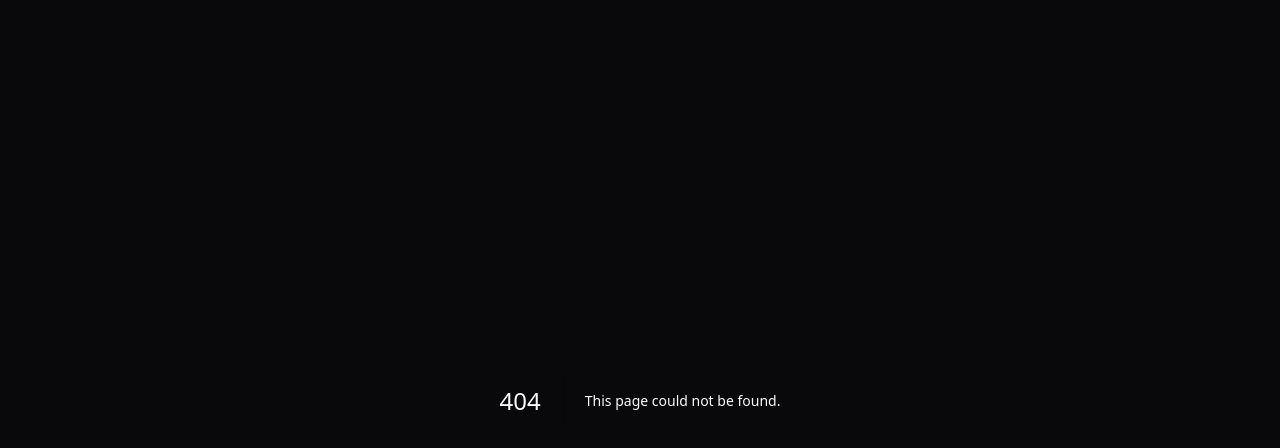
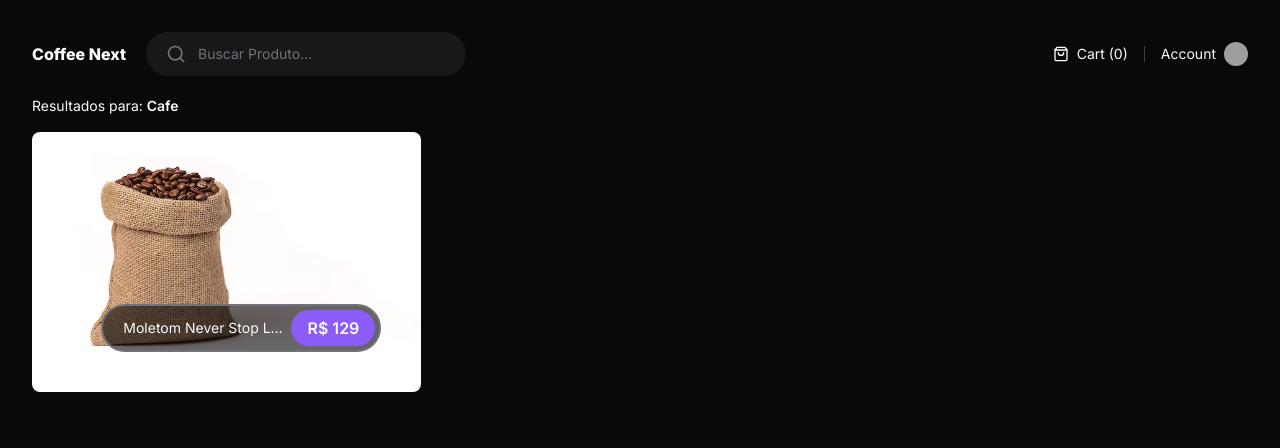
Before and after one commit to orpinelli/coffee-next, a Next.js app: page /search in a window 1280 px wide. Before the commit this address had no page. Shown: the top 448 px of the page. Built offline with nearby package versions, Linux system fonts and the light colour scheme; grey boxes are pictures that could not be loaded.

Commit message:
feat: page Search

```diff
--- a/src/app/(store)/(home)/page.tsx
+++ b/src/app/(store)/(home)/page.tsx
@@ -21,7 +21,7 @@ export default async function Home() {
   const [highlightedProduct, ...otherProducts] = await getFeaturedProducts();
   console.log(highlightedProduct.title, "img");
   return (
-    <div className="grid max-h-[860px] grid-cols-9 grid-rows-6 gap-6">
+    <div className="grid max-h-[860px] grid-cols-9 grid-rows-6 gap-6 z-10">
       <Link
         href={`/product/${highlightedProduct.slug}`}
         className="group relative col-span-6 row-span-6 rounded-lg bg-zinc-900 overflow-hidden flex justify-center items-end"
@@ -50,7 +50,7 @@ export default async function Home() {
           <Link
             key={product.id}
             href={`/product/${product.slug}`}
-            className="group relative col-span-3 row-span-3 rounded-lg bg-zinc-900 overflow-hidden flex justify-center items-end"
+            className="z-10 group relative col-span-3 row-span-3 rounded-lg bg-zinc-900 overflow-hidden flex justify-center items-end"
           >
             <Image
               src={product.image}
--- /dev/null
+++ b/src/app/(store)/search/page.tsx
@@ -0,0 +1,42 @@
+import Image from 'next/image'
+import Link from 'next/link'
+
+export default async function Search() {
+  return (
+    <div className="flex flex-col gap-4">
+      <p className="text-sm">
+        Resultados para: <span className="font-semibold">Cafe</span>
+      </p>
+
+      <div className="grid grid-cols-3 gap-6">
+        <Link
+          href={`/product/coffee-2`}
+          className="group relative rounded-lg bg-zinc-900 overflow-hidden flex justify-center items-end"
+        >
+          <Image
+            src="/graos-de-cafe.png"
+            className="group-hover:scale-105 transition-transform duration-500"
+            width={480}
+            height={480}
+            quality={100}
+            alt=""
+          />
+
+          <div className="absolute bottom-10 right-10 h-12 flex items-center gap-2 max-w-[280px] rounded-full border-2 border-zinc-500 bg-black/60 p-1 pl-5">
+            <span className="text-sm truncate">
+              Moletom Never Stop Learning
+            </span>
+            <span className="flex h-full items-center justify-center rounded-full bg-violet-500 px-4 font-semibold">
+              {Number(129).toLocaleString('pt-BR', {
+                style: 'currency',
+                currency: 'BRL',
+                minimumFractionDigits: 0,
+                maximumFractionDigits: 0,
+              })}
+            </span>
+          </div>
+        </Link>
+      </div>
+    </div>
+  )
+}
--- /dev/null
+++ b/src/app/api/products/search/route.ts
@@ -0,0 +1,19 @@
+import type { NextRequest } from "next/server";
+import data from "../data.json";
+import { z } from "zod";
+export async function GET(
+  request: NextRequest,
+) {
+  await new Promise((resolve) => setTimeout(resolve, 1000));
+
+  const {searchParams } = request.nextUrl
+
+
+  const query = z.string().parse(searchParams.get('q'));
+
+  const products = data.products.filter(product => {
+    return product.title.toLocaleLowerCase().includes(query.toLocaleLowerCase())
+  })
+
+  return Response.json(products);
+}
--- a/src/components/cart-modal.tsx
+++ b/src/components/cart-modal.tsx
@@ -28,8 +28,8 @@ export function CartModal({ isOpen, onClose }: { isOpen: boolean; onClose: () =>
   }, []);
 
   return (
-    <div className="fixed inset-0  flex justify-end items-start pt-20 pr-4">
-      <div className="modal-content relative bg-zinc-200 p-4 rounded shadow-lg w-[400px]">
+    <div className="fixed inset-0  flex justify-end items-start pt-20 pr-4 z-99">
+      <div className="modal-content relative bg-zinc-200 p-4 rounded shadow-lg w-[400px] z-50">
         <h2 className="text-xl font-bold mb-4 text-black">Carrinho</h2>
         <button onClick={onClose} className="absolute top-2 right-2 text-black">X</button>
         <ul>
--- a/src/components/cart-widget.tsx
+++ b/src/components/cart-widget.tsx
@@ -27,7 +27,7 @@ export function CartWidget() {
 
   return (
     <div className="relative">
-      <div className="flex items-center gap-2 cursor-pointer" onClick={handleOpenModal}>
+      <div className="flex items-center z-50 gap-2 cursor-pointer" onClick={handleOpenModal}>
         <ShoppingBag className="h-4 w-4" />
         <span className="text-sm">Cart ({totalItems})</span>
       </div>
--- a/src/components/header.tsx
+++ b/src/components/header.tsx
@@ -5,7 +5,7 @@ import { CartWidget } from "./cart-widget";
 
 export default function Header() {
   return (
-    <div className="flex items-center justify-between">
+    <div className="flex items-center justify-between z-40">
       <div className="flex items-center gap-5">
         <Link href="/" className="text-2x1 font-extrabold text-white">
           Coffee Next
```
